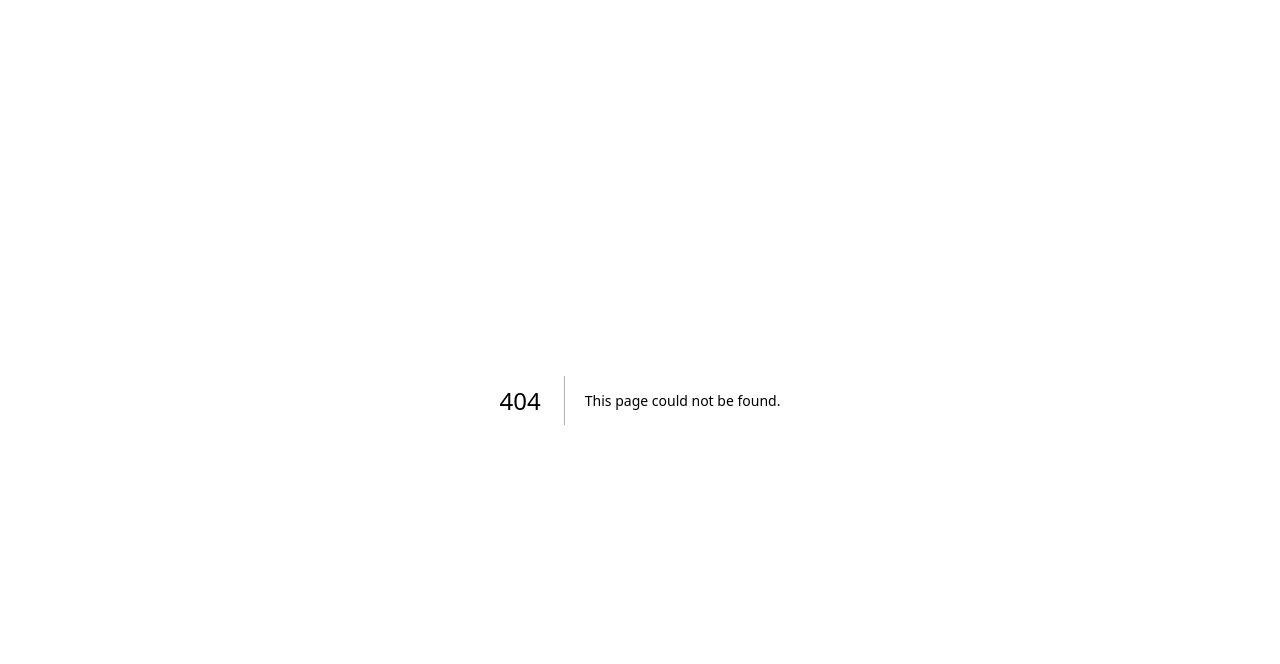
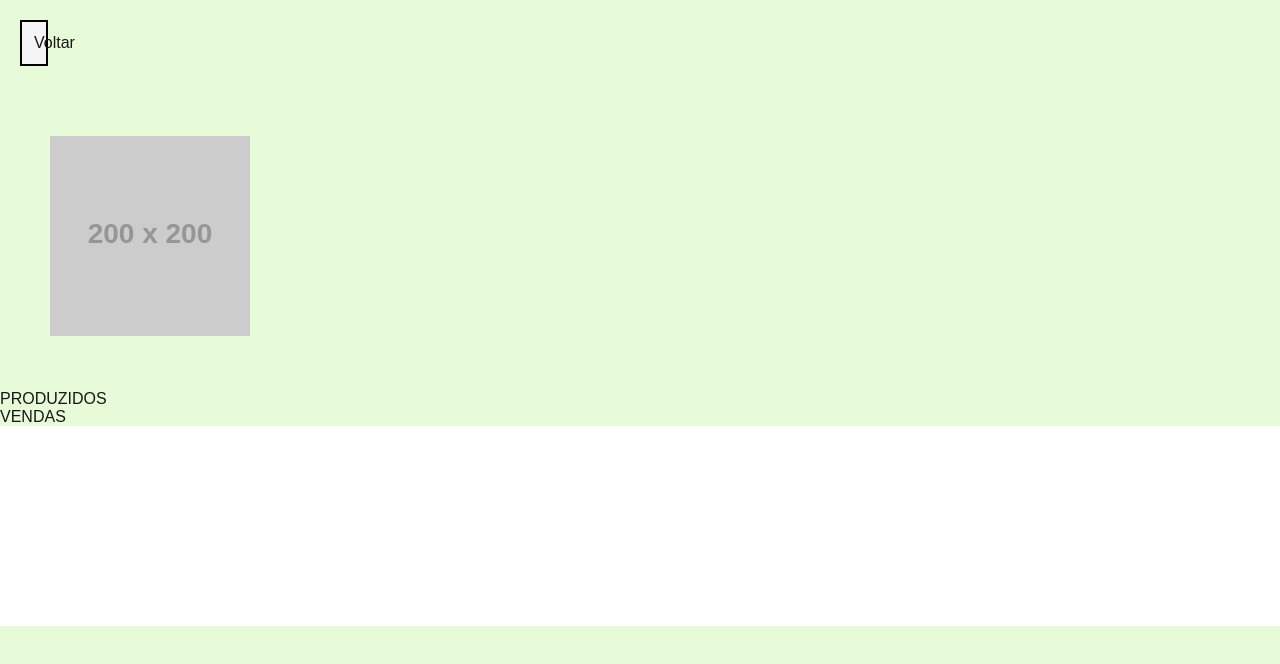
Before and after one commit to ThalesTavares18/gestao-rural, a Next.js app: page /producao_e_vendas in a window 1280 px wide. Before the commit this address had no page. Shown: the top 664 px of the page. Built offline with nearby package versions, Linux system fonts and the light colour scheme.

Commit message:
Atualização - Produção e Vendas
Início da tela

```diff
--- /dev/null
+++ b/app/producao_e_vendas/page.js
@@ -0,0 +1,36 @@
+import "./producao_e_vendas.css"
+
+
+function Producao_e_vendas() {
+
+
+
+    return (
+
+        <div>
+
+            <p className="voltar"> Voltar </p>
+
+            <img className="logo"src="https://placehold.co/200"/>
+
+            <div>
+
+                <p>PRODUZIDOS</p>
+
+                <p>VENDAS</p>
+
+            </div>
+
+            <div>
+
+                <p className="caixa_de_texto"></p>
+
+                <p className="caixa_de_texto"></p>
+
+            </div>
+        </div>
+
+     );
+}
+
+export default Producao_e_vendas;
--- /dev/null
+++ b/app/producao_e_vendas/producao_e_vendas.css
@@ -0,0 +1,27 @@
+body{
+    background-color: #E8FBD9;
+}
+
+.logo{
+    margin: 50px;
+  }
+
+  .voltar{
+    margin: 20px;
+    border: 2px solid black;
+    margin-right: 1800px;
+    padding: 12px;
+    text-align: center;
+    background-color: whitesmoke;
+  }
+
+  .caixa_de_texto{
+    background-color: white;
+    padding: 50px;
+  }
+
+  .espacamento{
+    display: flex;
+    text-align: center;
+    margin-left: 100px;
+  }
```
